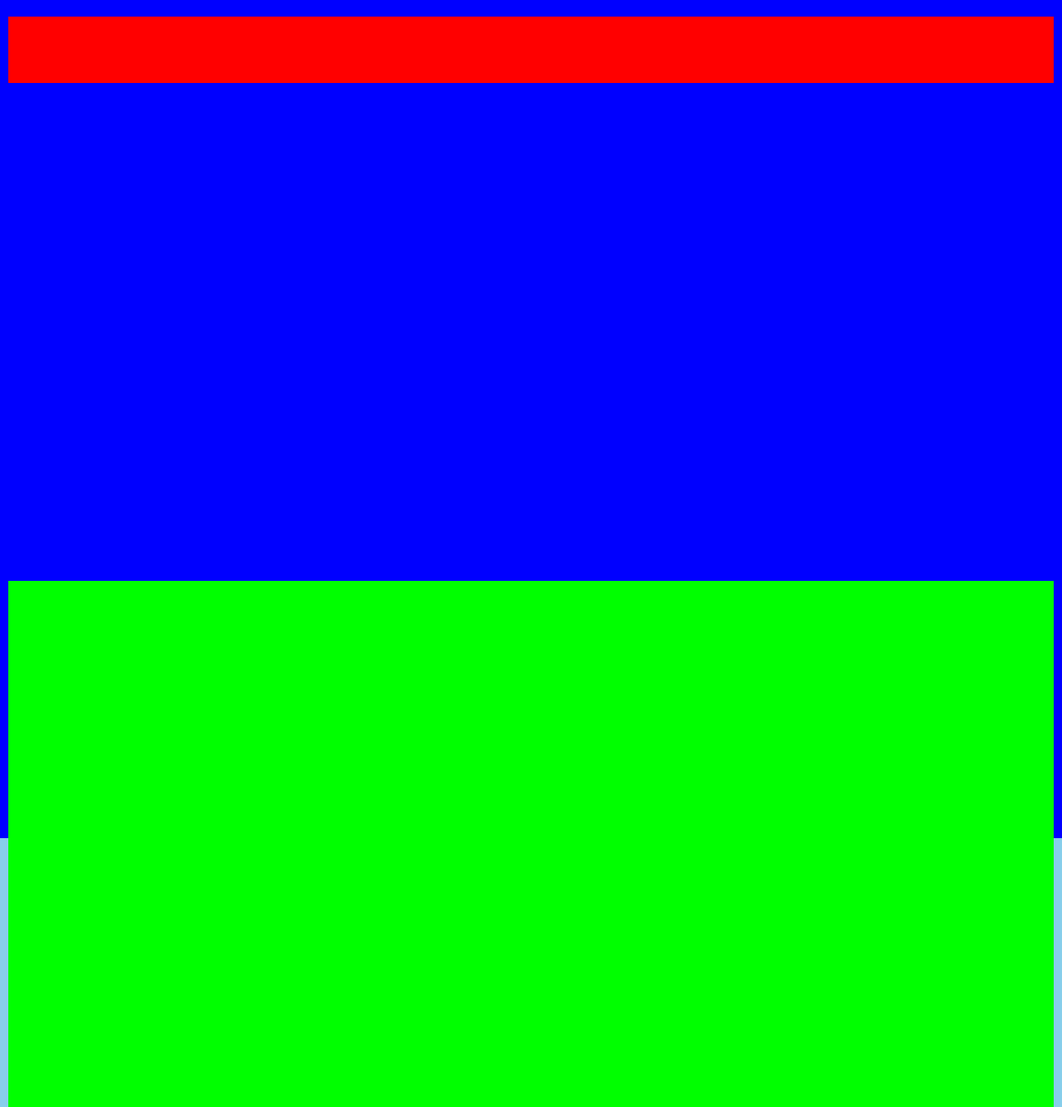
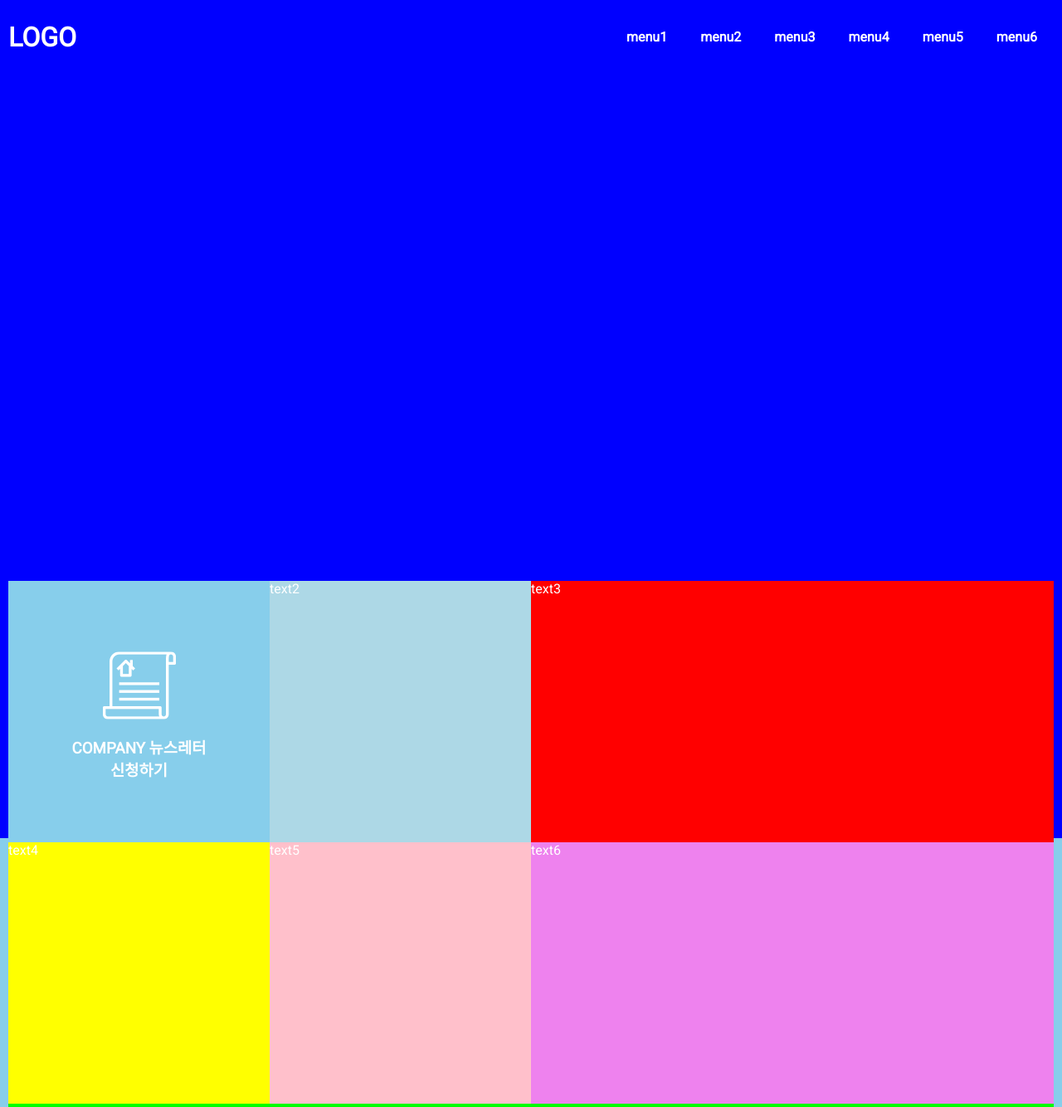
Before and after one commit to lyunhee97/web_pro01, a plain HTML site: page index.html in a window 1280 px wide. Shown: the top 1334 px of the page at 83% size. Drawn offline with Linux system fonts and the light colour scheme; a web font is replaced by a local one.

Commit message:
20190225

```diff
--- a/css/style.css
+++ b/css/style.css
@@ -2,6 +2,25 @@
 body{font-family: 'Roboto', sans-serif;}
 
 #header{position: relative; height: 1950px;background: skyblue;}
-#header .header_top{position: absolute; top: 20px; width: 1260px; height: 80px; background: #f00; left: 50%; margin-left: -630px;}
+
+#header .header_top{position: absolute; top: 20px; width: 1260px; height: 50px; left: 50%; margin-left: -630px;}
+#header .header_top h1{float: left; color:#fff; line-height: 50px;}
+#header .header_top nav{float: right;}
+#header .header_top nav ul{}
+#header .header_top nav ul li{float: left;}
+#header .header_top nav ul li a{display: block; line-height: 30px; padding: 10px 20px; color:#fff; font-weight: bold; }
+
 #header .slider_wrap{height: 1010px; background: blue;}
-#header .content{position: absolute; bottom: 0; width: 1260px; height: 1250px; background: #0f0; left: 50%; transform: translateX(-50%);}
+
+#header .content{position: absolute; bottom: 0; width: 1260px; height: 1250px; background: #0f0; left: 50%; transform: translateX(-50%); color:#fff;}
+#header .content .row{width: 100%; }
+#header .content .row img{margin: 0 auto; margin-bottom: 10px;}
+#header .content .row>div{float: left; width: 25%; height: 315px; position: relative;}
+#header .content .row>div:nth-child(1){background: skyblue}
+#header .content .row>div:nth-child(2){background: lightblue}
+#header .content .row>div:nth-child(3){background: red; width: 50%;}
+#header .content .row>div:nth-child(4){background: yellow}
+#header .content .row>div:nth-child(5){background: pink}
+#header .content .row>div:nth-child(6){background: violet;width: 50%;}
+
+#header .content .content-1st{position: absolute;  left: 50%; top: 50%; width: 170px;transform: translate(-50%, -50%); text-align: center;}
--- a/index.html
+++ b/index.html
@@ -5,7 +5,7 @@
 	<title>:::: COMPANY ::::</title>
 	<link rel="stylesheet" href="./css/reset.css">
 
-	<link href="https://fonts.googleapis.com/css?family=Coiny" rel="stylesheet">
+	<link href="https://fonts.googleapis.com/css?family=Roboto" rel="stylesheet">
 
 	<link rel="stylesheet" href="./css/jquery.bxslider.css">
 	<link rel="stylesheet" href="./css/style.css">
@@ -15,9 +15,35 @@
 </head>
 <body>
 	<header id="header">
-		<div class="header_top"></div>
+		<div class="header_top clearfix">
+			<h1>LOGO</h1>
+			<nav>
+				<ul class="clearfix">
+					<li><a href="#">menu1</a></li>
+					<li><a href="#">menu2</a></li>
+					<li><a href="#">menu3</a></li>
+					<li><a href="#">menu4</a></li>
+					<li><a href="#">menu5</a></li>
+					<li><a href="#">menu6</a></li>
+				</ul>
+			</nav>
+		</div>
 		<div class="slider_wrap"></div>
-		<div class="content"></div>
+		<div class="content">
+			<div class="row">
+				<div>
+					<div class="content-1st">
+						<img src="./img/icon01_01.png" alt="01">
+						<h3>COMPANY 뉴스레터<br>신청하기</h3>
+					</div>
+				</div>
+				<div>text2</div>
+				<div>text3</div>
+				<div>text4</div>
+				<div>text5</div>
+				<div>text6</div>
+			</div>
+		</div>
 	</header>
 </body>
 </html>
```
